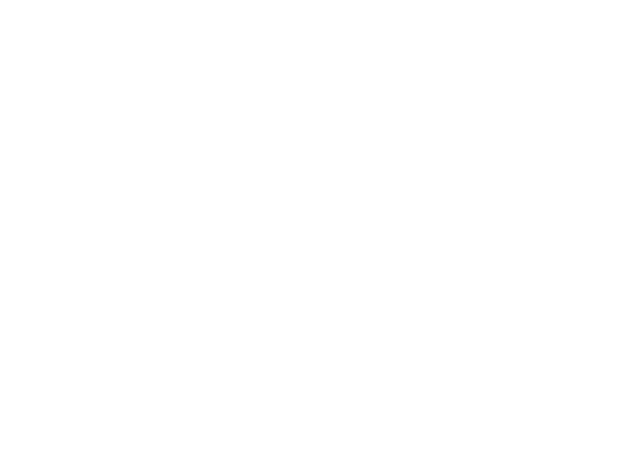
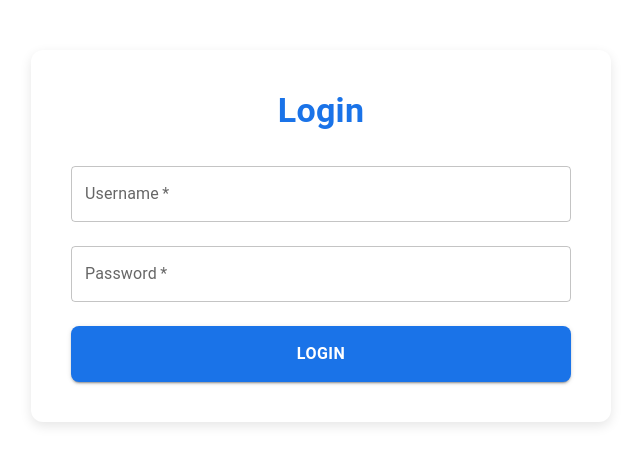
Before and after one commit to Agalya-10/Attendance-Management, a React (Create React App) app: page /login in a window 1280 px wide. Before the commit this address had no page. Shown: the top 464 px of the page, without its empty margins (319-959 px from the left). Built offline with nearby package versions, Linux system fonts and the light colour scheme.

Commit message:
Login Page

```diff
--- a/src/App.js
+++ b/src/App.js
@@ -1,11 +1,13 @@
 import React from 'react';
 import { BrowserRouter as Router, Routes, Route } from 'react-router-dom';
 import EmployeeTable from './Components/EmployeeTable';
+import Login from './Components/Login';
 
 function App() {
   return (
     <Router>
       <Routes>
+        <Route path="/login" element={<Login />} />
         <Route path="/etable" element={<EmployeeTable/>} />
       </Routes>
     </Router>
--- /dev/null
+++ b/src/Components/Login.js
@@ -0,0 +1,151 @@
+import React, { useState } from 'react';
+import { useNavigate } from 'react-router-dom';
+import { TextField, Button, Box, Typography, Alert } from '@mui/material';
+
+const Login = () => {
+  const [formData, setFormData] = useState({ username: '', password: '' });
+  const [error, setError] = useState(null);
+  const navigate = useNavigate();
+
+  const handleChange = (e) => {
+    const { name, value } = e.target;
+    setFormData((prev) => ({ ...prev, [name]: value }));
+  };
+
+  const handleSubmit = (e) => {
+    e.preventDefault();
+    // Static username and password for demo
+    const validUsername = 'admin';
+    const validPassword = 'password123';
+
+    if (formData.username === validUsername && formData.password === validPassword) {
+      localStorage.setItem('user', JSON.stringify(formData));
+      alert('Login Successful!');
+      setError(null);
+      navigate('/etable'); // ✅ Redirect to EmployeeTable
+    } else {
+      setError('401 - Unauthorized: Invalid username or password');
+      setTimeout(() => setError(null), 3000);
+    }
+  };
+
+  return (
+    <Box
+      component="form"
+      onSubmit={handleSubmit}
+      sx={{
+        width: '100%', // ✅ Dynamic width
+        maxWidth: '500px', // ✅ Max width set for large screens
+        margin: '50px auto',
+        padding: '40px',
+        boxShadow: '0px 4px 12px rgba(0,0,0,0.1)',
+        borderRadius: '12px',
+        backgroundColor: '#ffffff',
+        display: 'flex',
+        flexDirection: 'column',
+        gap: '24px',
+        '&:hover': {
+          boxShadow: '0px 8px 20px rgba(0,0,0,0.2)',
+        },
+      }}
+    >
+      {/* Title */}
+      <Typography
+        variant="h4"
+        sx={{
+          textAlign: 'center',
+          fontWeight: 700,
+          color: '#1a73e8',
+          marginBottom: '10px'
+        }}
+      >
+        Login
+      </Typography>
+
+      {/* Username Field */}
+      <TextField
+        label="Username"
+        variant="outlined"
+        fullWidth
+        name="username"
+        value={formData.username}
+        onChange={handleChange}
+        required
+        sx={{
+          '& label.Mui-focused': {
+            color: '#1a73e8',
+          },
+          '& .MuiOutlinedInput-root': {
+            '&:hover fieldset': {
+              borderColor: '#1a73e8',
+            },
+            '&.Mui-focused fieldset': {
+              borderColor: '#1a73e8',
+            },
+          },
+        }}
+      />
+
+      {/* Password Field */}
+      <TextField
+        label="Password"
+        type="password"
+        variant="outlined"
+        fullWidth
+        name="password"
+        value={formData.password}
+        onChange={handleChange}
+        required
+        sx={{
+          '& label.Mui-focused': {
+            color: '#1a73e8',
+          },
+          '& .MuiOutlinedInput-root': {
+            '&:hover fieldset': {
+              borderColor: '#1a73e8',
+            },
+            '&.Mui-focused fieldset': {
+              borderColor: '#1a73e8',
+            },
+          },
+        }}
+      />
+
+      {/* Error Message */}
+      {error && (
+        <Alert
+          severity="error"
+          sx={{
+            backgroundColor: '#ffebee',
+            color: '#c62828',
+            fontSize: '14px',
+            fontWeight: '500'
+          }}
+        >
+          {error}
+        </Alert>
+      )}
+
+      {/* Submit Button */}
+      <Button
+        type="submit"
+        variant="contained"
+        fullWidth
+        sx={{
+          backgroundColor: '#1a73e8',
+          padding: '14px',
+          fontWeight: '600',
+          fontSize: '16px',
+          borderRadius: '8px',
+          '&:hover': {
+            backgroundColor: '#1565c0',
+          }
+        }}
+      >
+        Login
+      </Button>
+    </Box>
+  );
+};
+
+export default Login;
```
